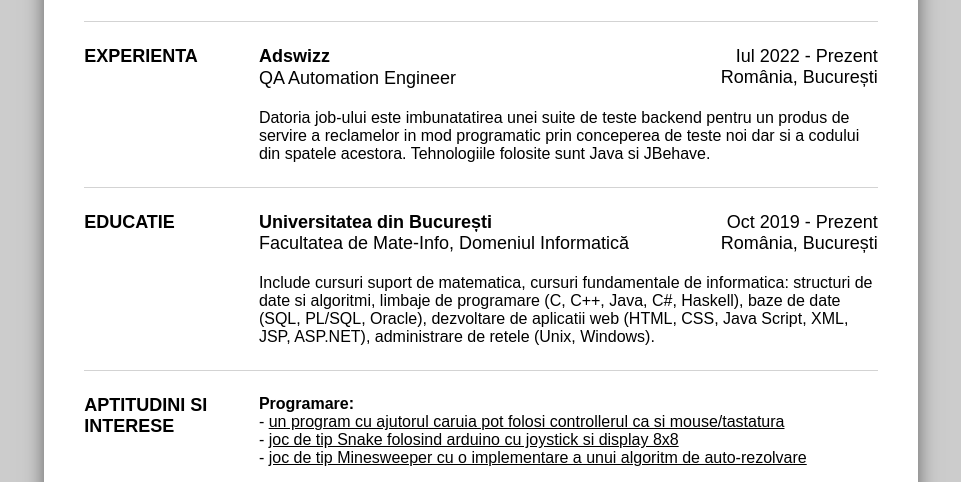
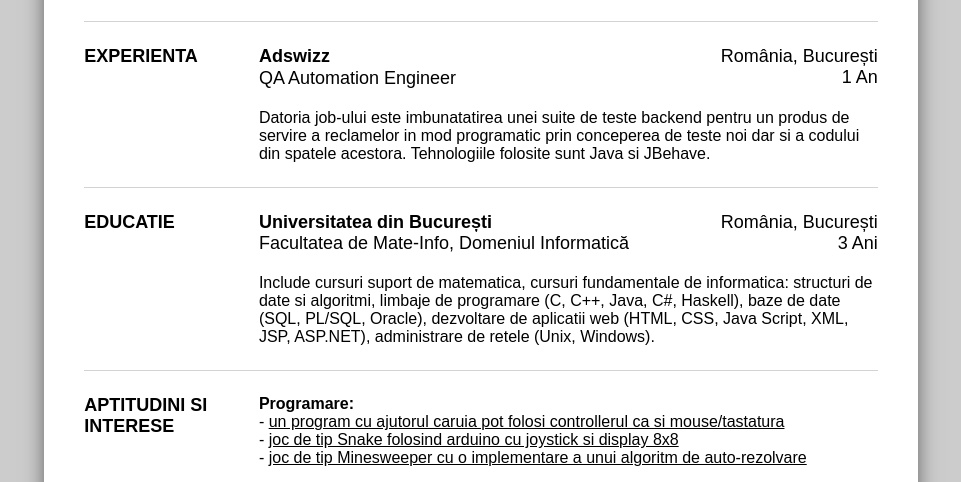
Before and after one commit to ediberbe/ediberbe.github.io, a plain HTML site: page cv/cv.html in a window 1280 px wide. Shown: the part 305-787 px from the top of the page, without its empty margins (159-1120 px from the left). Drawn offline with Linux system fonts and the light colour scheme.

Commit message:
Add files via upload

```diff
--- a/cv/cv.html
+++ b/cv/cv.html
@@ -44,8 +44,8 @@
                             <div class="job-title">QA Automation Engineer</div>
                         </div>
                         <div class="time-place-container">
-                            <div>Iul 2022 - Prezent</div>
                             <div>România, București</div>
+                            <div>1 An</div>
                         </div>
                     </div> <!-- end job-title container -->
                     Datoria job-ului este imbunatatirea unei suite de teste backend pentru un produs de servire a reclamelor in mod programatic prin conceperea de teste noi dar si a codului din spatele acestora. Tehnologiile folosite sunt Java si JBehave.
@@ -64,8 +64,8 @@
                             <div class="job-title">Facultatea de Mate-Info, Domeniul Informatică</div>
                         </div>
                         <div class="time-place-container">
-                            <div>Oct 2019 - Prezent</div>
                             <div>România, București</div>
+                            <div>3 Ani</div>
                         </div>
                     </div> <!-- end job-title container -->
                     Include cursuri suport de matematica, cursuri fundamentale de informatica: structuri de date si algoritmi, limbaje de programare (C, C++, Java, C#, Haskell), baze de date (SQL, PL/SQL, Oracle), dezvoltare de aplicatii web (HTML, CSS, Java Script, XML, JSP, ASP.NET), administrare de retele (Unix, Windows).
```
Also changed, not shown: 1 other file.
